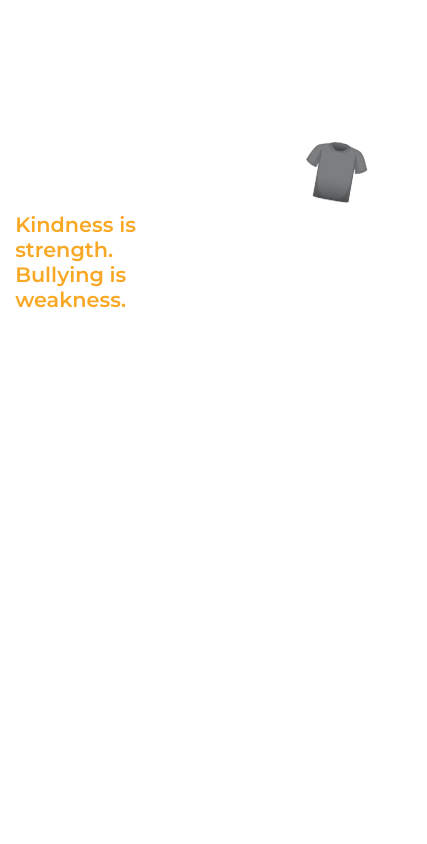
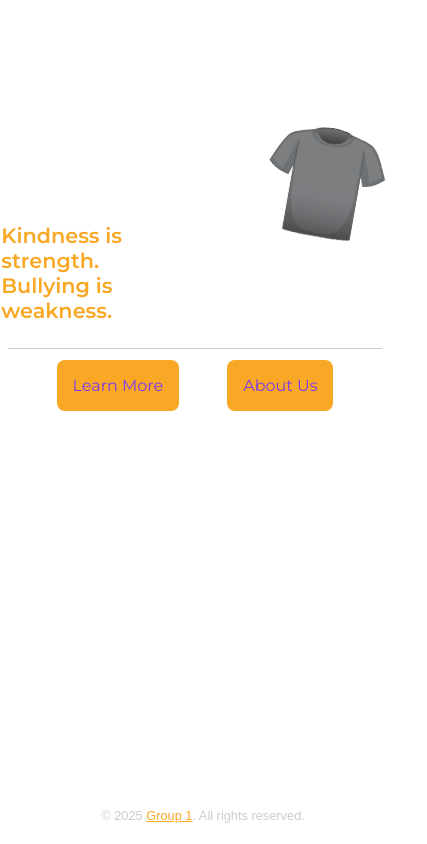
Before and after one commit to AnonymouslyFast/bullying-project, a SvelteKit app: page / in a window 390 px wide. Shown: the whole page, 427 px wide, since content can reach past the window. Built offline with nearby package versions, Linux system fonts and the light colour scheme.

Commit message:
Created home page

```diff
--- a/src/routes/+page.svelte
+++ b/src/routes/+page.svelte
@@ -14,8 +14,22 @@
 </div>
 
 
+<div id="nav">
+    <div id="nav-content">
+        <a id="nav-item" href="learn/">Learn More</a>
+        <a id="nav-item" href="about/">About Us</a>
+    </div>
+</div>
+
+
+<div id="copyright">
+    <p>© 2025 <a href="#">Group 1</a>. All rights reserved.</p>
+</div>
+
 <style>
     @import './main.css'; /* background */
+    @import './mobile.css';
+
 
     #title-container {
         width: 60%;
@@ -23,9 +37,10 @@
         display: flex;
         flex-direction: column;
         flex-wrap: wrap;
-        margin-top: 3%;
-        border-radius: 2vw;
+        margin-top: 6%;
 
+        border-bottom: 1px solid #cccccc;
+        padding-bottom: 1%;
         color: #cccccc;
     }
 
@@ -58,9 +73,46 @@
     #shirt-img {
         max-width: 35%;
         object-fit: scale-down;
+        aspect-ratio: 1/.8;
 
         justify-self: right;
         rotate: 10deg;
+    }
 
+    #nav {
+        margin-top: 3%;
+        display: flex;
+        justify-self: center;
+        flex-direction: column;
     }
+
+    #nav-content {
+        width: 100%;
+        display: flex;
+        flex-direction: row;
+        flex-wrap: wrap;
+        gap: 3rem;
+    }
+
+    #nav-item {
+        padding: 1rem;
+        background-color: #F9A825;
+        border-radius: 2vw;
+        color: #7c3aed;
+        transition: 0.3s linear all;
+        font-family: 'Montserrat', sans-serif;
+        text-decoration: none;
+        &:hover {
+            background-color: #7c3aed;
+            scale: 98%;
+            color: #F9A825;
+        }
+        &:active {
+            scale: 95%;
+        }
+    }
+
+
+
+
 </style>
--- a/src/routes/main.css
+++ b/src/routes/main.css
@@ -12,3 +12,16 @@ body::before {
     pointer-events: none;
     background: radial-gradient(circle 100vw at center, #323232 0%, #211b1b 100%);
 }
+
+#copyright{
+    width: 100%;
+    text-align: center;
+    position: absolute;
+    bottom: 1%;
+    color: #cccccc;
+    font-family: 'Poppins', sans-serif;
+    font-size: 0.8rem;
+    a {
+        color: #F9A825;
+    }
+}
--- /dev/null
+++ b/src/routes/mobile.css
@@ -0,0 +1,24 @@
+@media (max-width: 800px) {
+    #title-container {
+        width: 100% !important;
+    }
+
+    #title-content {
+        gap: 3rem !important;
+    }
+
+    #title {
+        margin-left: 3%;
+    }
+
+    #shirt-img {
+        max-width: 40% !important;
+        object-fit: scale-down;
+        aspect-ratio: 1/.8;
+
+        justify-self: right;
+        padding: 0 !important;
+        rotate: 10deg;
+
+    }
+}
```
Also changed, not shown: src/routes/about/+page.svelte (added, +11 -0 lines), src/routes/learn/+page.svelte (added, +11 -0 lines).
